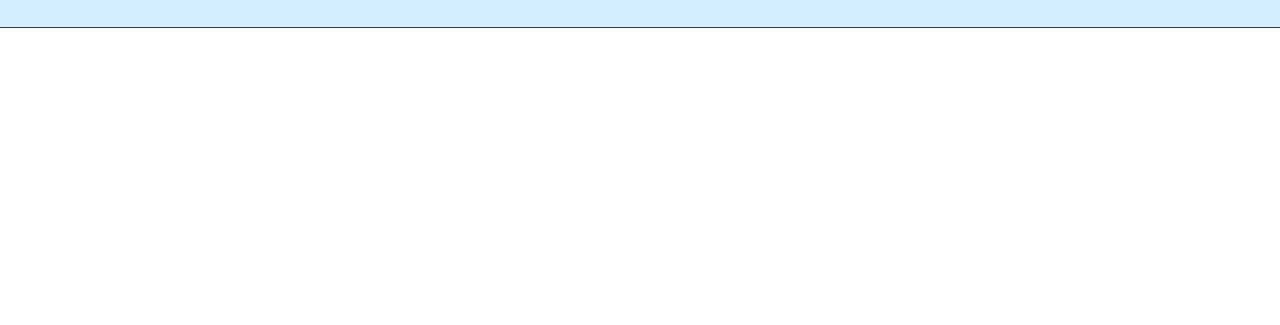
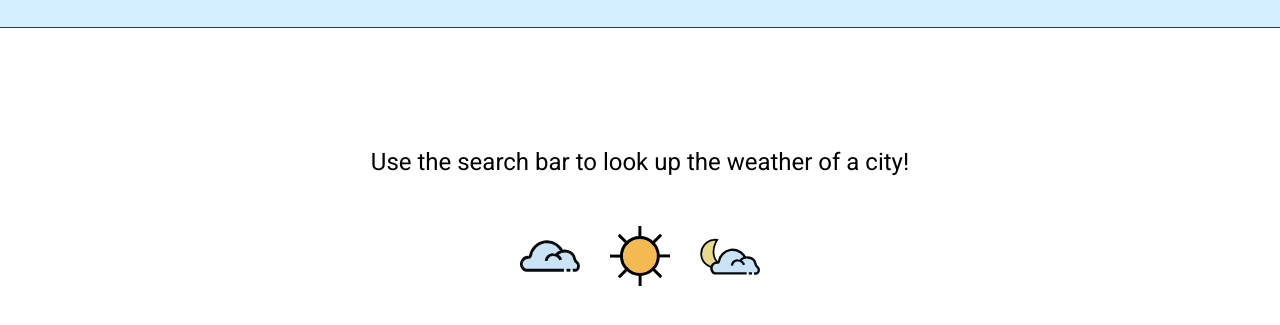
Before and after one commit to dianedoan/odin-weather-app, a website built with webpack: page src/template.html in a window 1280 px wide. Shown: the part 71-396 px from the top of the page. Built offline with nearby package versions, Linux system fonts and the light colour scheme.

Commit message:
Add startup display message

```diff
--- a/src/index.js
+++ b/src/index.js
@@ -50,8 +50,6 @@ function processRequiredData(data) {
   };
 };
 
-// display weather info
-async function displayWeatherInfo(processedData) {
 const container = document.querySelector(".container");
 const weatherContainer = document.querySelector(".weather-container");
 
@@ -61,6 +59,37 @@ async function displayWeatherInfo(processedData) {
 const weeklyWeatherContainer = document.createElement("div");
 weeklyWeatherContainer.classList = "weekly-weather-container";
 
+// default startup message
+const noWeatherMessage = document.createElement("p");
+noWeatherMessage.classList = "no-weather-message";
+noWeatherMessage.textContent = "Use the search bar to look up the weather of a city!";
+weatherContainer.appendChild(noWeatherMessage);
+
+// display default startup weather icons
+const defaultIcons = document.createElement("div");
+weatherContainer.appendChild(defaultIcons);
+defaultIcons.classList = "default-icons";
+
+(async () => {
+  const cloudyIcon = await loadWeatherIcon("cloudy");
+  defaultIcons.appendChild(cloudyIcon);
+  const sunnyIcon = await loadWeatherIcon("clear-day");
+  defaultIcons.appendChild(sunnyIcon);
+  const moonIcon = await loadWeatherIcon("partly-cloudy-night");
+  defaultIcons.appendChild(moonIcon);
+})();
+
+// location search bar
+const searchLocationForm = document.querySelector("#search-location-form");
+const searchLocation = document.querySelector("#search-location");
+
+searchLocationForm.addEventListener("submit", (e) => {
+  e.preventDefault();
+  getWeather(searchLocation.value);
+});
+
+// display weather info
+async function displayWeatherInfo(processedData) {
   // clear any existing displayed weather info
   weatherContainer.innerHTML = "";
 
@@ -133,12 +162,3 @@ export async function loadWeatherIcon(weatherIcon) {
 
   return img;
 };
-
-// location search bar
-const searchLocationForm = document.querySelector("#search-location-form");
-const searchLocation = document.querySelector("#search-location");
-
-searchLocationForm.addEventListener("submit", (e) => {
-  e.preventDefault();
-  getWeather(searchLocation.value);
-});
--- a/src/styles.css
+++ b/src/styles.css
@@ -16,10 +16,15 @@ body {
   background-color: #fff;
 }
 
-
 h6 {
   padding: 5px 10px;
   text-align: center;
+}
+
+.container {
+  display: flex;
+  flex-direction: column;
+  gap: 70px;
 }
 
 .no-weather-message {
@@ -27,10 +32,16 @@ h6 {
   padding: 50px;
 }
 
-.container {
+.default-icons {
   display: flex;
-  flex-direction: column;
-  gap: 70px;
+  flex-direction: row;
+  align-items: center;
+  gap: 30px;
+}
+
+.default-icons img {
+  width: 60px;
+  height: 60px;
 }
 
 header {
@@ -45,14 +56,21 @@ header {
 .app-logo {
   color: #fff;
   text-shadow: 2px 2px var(--border-color);
+  padding-right: 10px;
+}
+
+#search-location-form {
+  display: flex;
+  align-items: center;
+  gap: 10px;
+  padding-left: 10px;
 }
 
 .weather-container {
   display: flex;
   flex-direction: column;
   align-items: center;
-  gap: 50px;
-  padding: 0 30px;
+  padding: 0 20px;
 }
 
 .current-weather-container {
@@ -90,12 +108,6 @@ input:focus {
   outline: none;
 }
 
-#search-location-form {
-  display: flex;
-  align-items: center;
-  gap: 10px;
-}
-
 button {
   cursor: pointer;
 }
```
Lines whose indentation alone changed are shown as unchanged.
